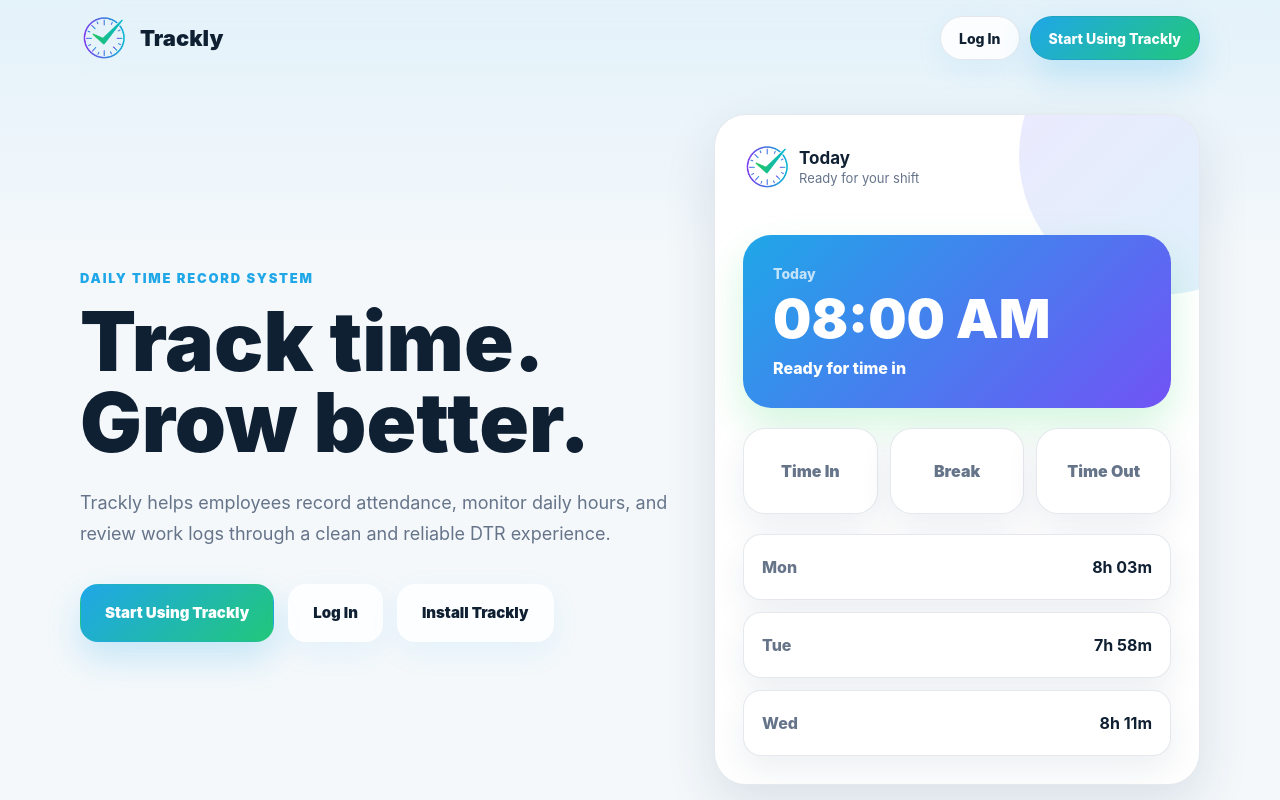
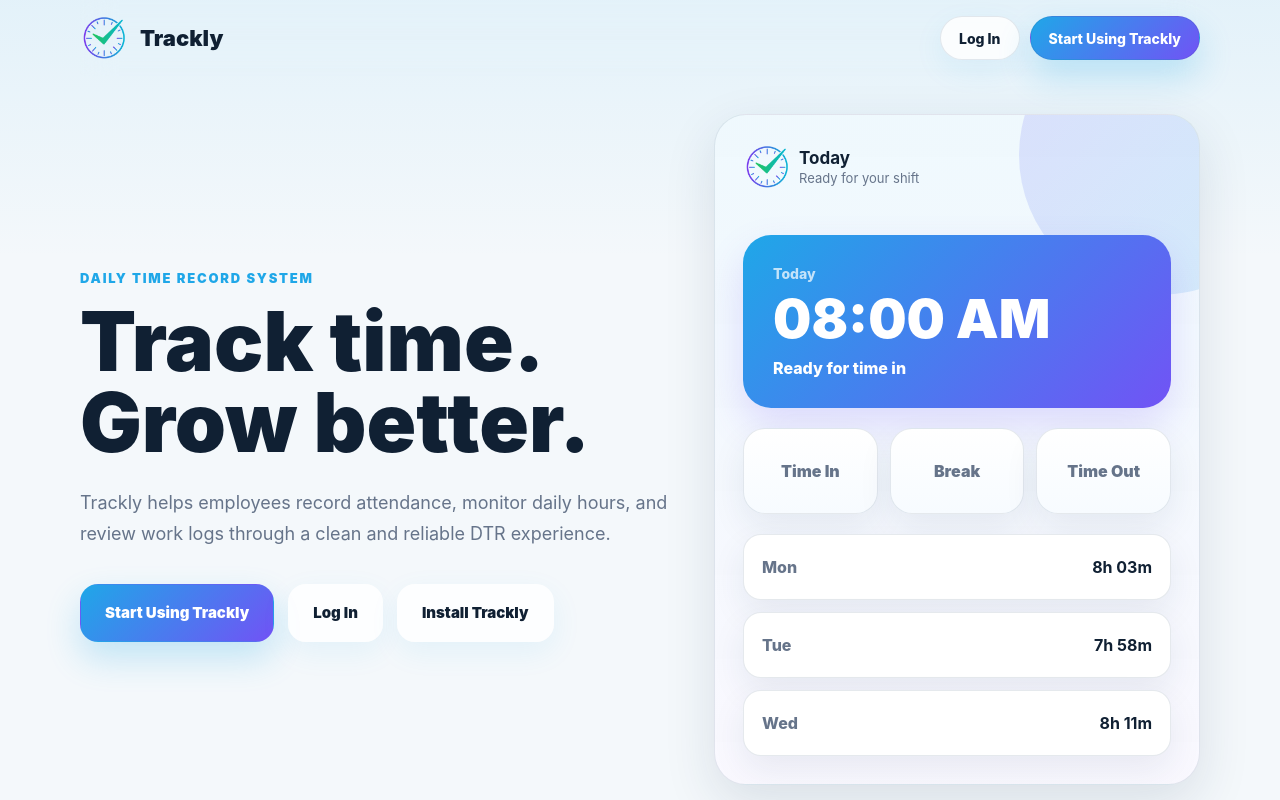
Before and after one commit to bimbamlindholm/trackly, a React (Vite) app: page / in a window 1280 px wide. Shown: the top 800 px of the page. Built offline with nearby package versions, Linux system fonts and the light colour scheme; no server answers.

Commit message:
Use blue violet landing accents

```diff
--- a/src/App.css
+++ b/src/App.css
@@ -2512,6 +2512,31 @@
   }
 }
 
+.landing-page .nav-actions .nav-primary,
+.landing-page .hero-primary {
+  background: linear-gradient(135deg, var(--trackly-blue), var(--trackly-violet));
+  box-shadow: 0 16px 34px rgba(31, 167, 232, 0.24);
+}
+
+.landing-page .clock-card {
+  background: linear-gradient(135deg, #1fa7e8, #7153f5);
+  box-shadow: 0 18px 38px rgba(113, 83, 245, 0.18);
+}
+
+.landing-page .hero-preview {
+  background:
+    linear-gradient(180deg, rgba(31, 167, 232, 0.07), rgba(113, 83, 245, 0.04)),
+    var(--trackly-surface);
+}
+
+.landing-page .hero-preview::before {
+  background: linear-gradient(135deg, rgba(113, 83, 245, 0.16), rgba(31, 167, 232, 0.15));
+}
+
+.landing-page .quick-actions-grid div {
+  background: linear-gradient(180deg, #ffffff, #f7fbff);
+}
+
 @keyframes pageEnter {
   from {
     opacity: 0;
```
